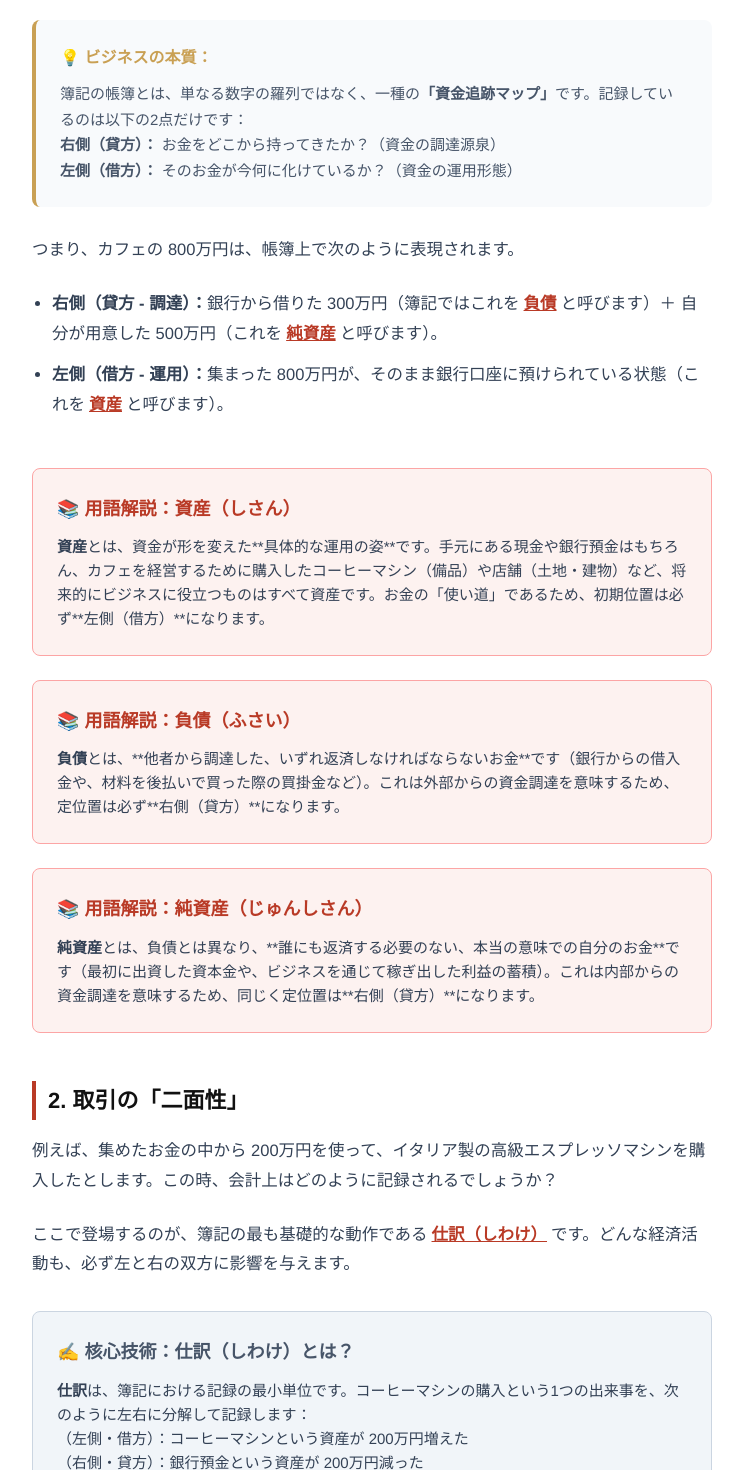
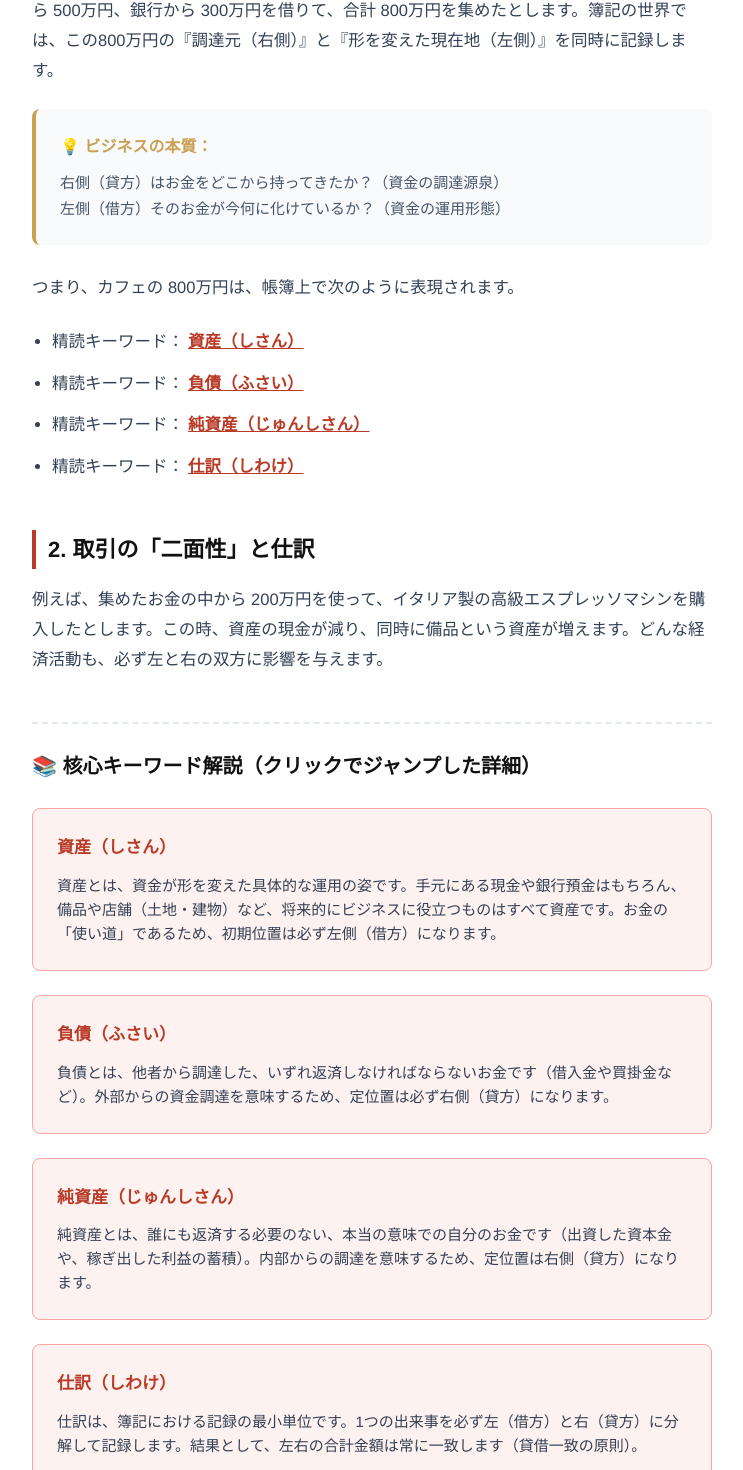
Before and after one commit to zrqZRQ77/japanese-web, a Next.js app: page /exams/boki3/guide in a window 1280 px wide. Shown: the part 656-2126 px from the top of the page, without its empty margins (268-1011 px from the left). Built offline with nearby package versions, Linux system fonts and the light colour scheme.

Commit message:
Update page.js

```diff
--- a/app/exams/boki3/guide/page.js
+++ b/app/exams/boki3/guide/page.js
@@ -4,18 +4,21 @@ import React from 'react';
 import Link from 'next/link';
 import { useParams } from 'next/navigation';
 
+// 📡 静态引入两个学科的 JSON 数据
+import bokiData from '../../../../data/boki3_guide.json';
+import fpData from '../../../../data/fp3_guide.json';
+
 export default function ExamGuide() {
   const params = useParams();
-  // 动态获取当前是 boki3 还是 fp3
   const examId = params.examId || 'boki3';
 
-  const isBoki = examId.includes('boki');
-  const title = isBoki ? '日商簿記3級' : 'FP技能士3級';
+  // 🎯 动态感知与分流读取：根据 URL 是 boki3 还是 fp3，自动换血
+  const currentData = examId.includes('fp') ? fpData : bokiData;
 
   return (
     <div style={{ minHeight: '100vh', backgroundColor: '#ffffff', fontFamily: '"Helvetica Neue", Arial, "Hiragino Kaku Gothic ProN", Meiryo, sans-serif', color: '#111111' }}>
 
-      {/* 統一感のある赤茶色のナビゲーションバー */}
+      {/* 統一感のあるナビゲーションバー */}
       <header style={{ background: '#ffffff', padding: '16px 40px', borderBottom: '1px solid #e5e7eb', display: 'flex', justifyContent: 'space-between', alignItems: 'center' }}>
         <Link href="/" style={{ fontWeight: '900', fontSize: '22px', color: '#111111', textDecoration: 'none' }}>
           合格<span style={{ color: '#b93a26' }}>ナビ</span>
@@ -28,13 +31,13 @@ export default function ExamGuide() {
       {/* 没入型読書のための黄金幅：最大720px */}
       <main style={{ maxWidth: '720px', margin: '0 auto', padding: '60px 20px' }}>
 
-        {/* 記事ヘッダー */}
+        {/* 記事ヘッダー（动态数据注入） */}
         <div style={{ marginBottom: '40px' }}>
           <div style={{ fontSize: '14px', fontWeight: '700', color: '#b93a26', marginBottom: '12px', textTransform: 'uppercase', letterSpacing: '1px' }}>
-            {title} / 第1章：簿記の根本的な仕組み
+            {currentData.examTitle} / {currentData.chapterTitle}
           </div>
           <h1 style={{ fontSize: '30px', fontWeight: '900', lineHeight: '1.4', margin: '0 0 16px 0', color: '#111111' }}>
-            【噛み砕き解説】複式簿記の本質：なぜ資産は左側、負債は右側なのか？
+            {currentData.articleTitle}
           </h1>
           <div style={{ fontSize: '14px', color: '#64748b' }}>
             更新日: 2026年6月 • 精読時間: 約 5 分
@@ -44,105 +47,63 @@ export default function ExamGuide() {
         {/* 記事本文 */}
         <section style={{ fontSize: '16.5px', lineHeight: '1.8', color: '#334155' }}>
           <p style={{ marginBottom: '24px' }}>
-            多くの人が日商簿記3級の学習を始める際、聞き慣れない勘定科目と複雑な「借方・貸方」の配置に圧倒されてしまいます。一般的な参考書では、「資産の増加は借方、負債の増加は貸方…」と丸暗記を強要されがちです。
+            {currentData.intro}
           </p>
 
           <p style={{ marginBottom: '24px', fontWeight: '700', color: '#111111' }}>
-            今回は、難しい専門用語を一切使わず、ビジネスの根本的な論理（ファーストプリンシプル）から、このルールの本質をすっきりと解き明かします。
+            {currentData.leadText}
           </p>
 
           <h2 style={{ fontSize: '22px', fontWeight: '800', color: '#111111', marginTop: '40px', marginBottom: '16px', borderLeft: '4px solid #b93a26', paddingLeft: '12px' }}>
-            1. お金の「調達源泉」と「運用形態」
+            {currentData.sectionTitle1}
           </h2>
           <p style={{ marginBottom: '24px' }}>
-            あなたがカフェを開業すると想像してください。まず最初にお金が必要です。自分の貯金から 500万円、銀行から 300万円を借りて、合計 800万円を集めたとします。
+            {currentData.sectionContent1}
           </p>
 
-          {/* 大白話（噛み砕き）ビジネス論理ボックス（薄グレー背景、左側に金色の太線） */}
+          {/* 大白話（噛み砕き）ビジネス論理ボックス */}
           <div style={{ background: '#f8fafc', padding: '24px', borderRadius: '8px', borderLeft: '4px solid #c9a054', marginBottom: '28px' }}>
-            <h4 style={{ margin: '0 0 8px 0', fontSize: '16px', fontWeight: '700', color: '#c9a054' }}>💡 ビジネスの本質：</h4>
-            <p style={{ margin: 0, fontSize: '15px', color: '#475569', lineHeight: '1.7' }}>
-              簿記の帳簿とは、単なる数字の羅列ではなく、一種の<strong>「資金追跡マップ」</strong>です。記録しているのは以下の2点だけです：
-              <br /><strong>右側（貸方）：</strong> お金をどこから持ってきたか？（資金の調達源泉）
-              <br /><strong>左側（借方）：</strong> そのお金が今何に化けているか？（資金の運用形態）
+            <h4 style={{ margin: '0 0 8px 0', fontSize: '16px', fontWeight: '700', color: '#c9a054' }}>{currentData.highlightTitle}</h4>
+            <p style={{ margin: 0, fontSize: '15px', color: '#475569', lineHeight: '1.7', whiteSpace: 'pre-line' }}>
+              {currentData.highlightContent}
             </p>
           </div>
 
           <p style={{ marginBottom: '24px' }}>
-            つまり、カフェの 800万円は、帳簿上で次のように表現されます。
+            {currentData.listIntro}
           </p>
 
+          {/* 🔗 动态渲染可点击的超链接词汇 */}
           <ul style={{ paddingLeft: '20px', marginBottom: '24px' }}>
-            <li style={{ marginBottom: '12px' }}>
-              <strong>右側（貸方 - 調達）：</strong>
-              銀行から借りた 300万円（簿記ではこれを
-              {/* クリック可能な用語リンク */}
-              <Link href="#concept-fuzai" style={{ color: '#b93a26', fontWeight: '700', textDecoration: 'underline', margin: '0 4px' }}>
-                負債
-              </Link>
-              と呼びます）＋ 自分が用意した 500万円（これを
-              <Link href="#concept-junshisan" style={{ color: '#b93a26', fontWeight: '700', textDecoration: 'underline', margin: '0 4px' }}>
-                純資産
-              </Link>
-              と呼びます）。
-            </li>
-            <li style={{ marginBottom: '12px' }}>
-              <strong>左側（借方 - 運用）：</strong>
-              集まった 800万円が、そのまま銀行口座に預けられている状態（これを
-              <Link href="#concept-shisan" style={{ color: '#b93a26', fontWeight: '700', textDecoration: 'underline', margin: '0 4px' }}>
-                資産
-              </Link>
-              と呼びます）。
-            </li>
+            {currentData.wikiConcepts.map((concept) => (
+              <li key={concept.conceptId} style={{ marginBottom: '12px' }}>
+                精読キーワード：
+                <Link href={`#${concept.conceptId}`} style={{ color: '#b93a26', fontWeight: '700', textDecoration: 'underline', margin: '0 4px' }}>
+                  {concept.conceptName}
+                </Link>
+              </li>
+            ))}
           </ul>
 
-          {/* アンカー概念解説 1 */}
-          <div id="concept-shisan" style={{ marginTop: '48px', padding: '24px', background: '#fdf2f0', borderRadius: '8px', border: '1px solid #fca5a5' }}>
-            <h3 style={{ margin: '0 0 10px 0', fontSize: '18px', fontWeight: '800', color: '#b93a26' }}>📚 用語解説：資産（しさん）</h3>
-            <p style={{ margin: 0, fontSize: '15px', color: '#334155', lineHeight: '1.6' }}>
-              <strong>資産</strong>とは、資金が形を変えた**具体的な運用の姿**です。手元にある現金や銀行預金はもちろん、カフェを経営するために購入したコーヒーマシン（備品）や店舗（土地・建物）など、将来的にビジネスに役立つものはすべて資産です。お金の「使い道」であるため、初期位置は必ず**左側（借方）**になります。
-            </p>
-          </div>
-
-          {/* アンカー概念解説 2 */}
-          <div id="concept-fuzai" style={{ marginTop: '24px', padding: '24px', background: '#fdf2f0', borderRadius: '8px', border: '1px solid #fca5a5' }}>
-            <h3 style={{ margin: '0 0 10px 0', fontSize: '18px', fontWeight: '800', color: '#b93a26' }}>📚 用語解説：負債（ふさい）</h3>
-            <p style={{ margin: 0, fontSize: '15px', color: '#334155', lineHeight: '1.6' }}>
-              <strong>負債</strong>とは、**他者から調達した、いずれ返済しなければならないお金**です（銀行からの借入金や、材料を後払いで買った際の買掛金など）。これは外部からの資金調達を意味するため、定位置は必ず**右側（貸方）**になります。
-            </p>
-          </div>
-
-          {/* アンカー概念解説 3 */}
-          <div id="concept-junshisan" style={{ marginTop: '24px', padding: '24px', background: '#fdf2f0', borderRadius: '8px', border: '1px solid #fca5a5' }}>
-            <h3 style={{ margin: '0 0 10px 0', fontSize: '18px', fontWeight: '800', color: '#b93a26' }}>📚 用語解説：純資産（じゅんしさん）</h3>
-            <p style={{ margin: 0, fontSize: '15px', color: '#334155', lineHeight: '1.6' }}>
-              <strong>純資産</strong>とは、負債とは異なり、**誰にも返済する必要のない、本当の意味での自分のお金**です（最初に出資した資本金や、ビジネスを通じて稼ぎ出した利益の蓄積）。これは内部からの資金調達を意味するため、同じく定位置は**右側（貸方）**になります。
-            </p>
-          </div>
-
           <h2 style={{ fontSize: '22px', fontWeight: '800', color: '#111111', marginTop: '48px', marginBottom: '16px', borderLeft: '4px solid #b93a26', paddingLeft: '12px' }}>
-            2. 取引の「二面性」
+            {currentData.sectionTitle2}
           </h2>
           <p style={{ marginBottom: '24px' }}>
-            例えば、集めたお金の中から 200万円を使って、イタリア製の高級エスプレッソマシンを購入したとします。この時、会計上はどのように記録されるでしょうか？
-          </p>
-          <p style={{ marginBottom: '24px' }}>
-            ここで登場するのが、簿記の最も基礎的な動作である
-            <Link href="#concept-shiwake" style={{ color: '#b93a26', fontWeight: '700', textDecoration: 'underline', margin: '0 4px' }}>
-              仕訳（しわけ）
-            </Link>
-            です。どんな経済活動も、必ず左と右の双方に影響を与えます。
+            {currentData.sectionContent2}
           </p>
 
-          {/* アンカー概念解説 4 */}
-          <div id="concept-shiwake" style={{ marginTop: '32px', padding: '24px', background: '#f1f5f9', borderRadius: '8px', border: '1px solid #cbd5e1' }}>
-            <h3 style={{ margin: '0 0 10px 0', fontSize: '18px', fontWeight: '800', color: '#475569' }}>✍️ 核心技術：仕訳（しわけ）とは？</h3>
-            <p style={{ margin: 0, fontSize: '15px', color: '#334155', lineHeight: '1.6' }}>
-              <strong>仕訳</strong>は、簿記における記録の最小単位です。コーヒーマシンの購入という1つの出来事を、次のように左右に分解して記録します：
-              <br />（左側・借方）：コーヒーマシンという資産が 200万円増えた
-              <br />（右側・貸方）：銀行預金という資産が 200万円減った
-              <br /><strong>結果として、左右の合計金額は常に一致します。これが「貸借一致の原則」です。</strong>
-            </p>
+          {/* 📚 动态渲染底部对应的名词解释锚点卡片 */}
+          <div style={{ marginTop: '48px', borderTop: '2px dashed #e2e8f0', paddingTop: '24px' }}>
+            <h3 style={{ fontSize: '20px', fontWeight: '800', color: '#111111', marginBottom: '24px' }}>{currentData.conceptsTitle}</h3>
+
+            {currentData.wikiConcepts.map((concept) => (
+              <div id={concept.conceptId} key={concept.conceptId} style={{ marginTop: '24px', padding: '24px', background: '#fdf2f0', borderRadius: '8px', border: '1px solid #fca5a5', scrollMarginTop: '100px' }}>
+                <h4 style={{ margin: '0 0 10px 0', fontSize: '17px', fontWeight: '800', color: '#b93a26' }}>{concept.conceptName}</h4>
+                <p style={{ margin: 0, fontSize: '15px', color: '#334155', lineHeight: '1.6' }}>
+                  {concept.description}
+                </p>
+              </div>
+            ))}
           </div>
 
         </section>
```
